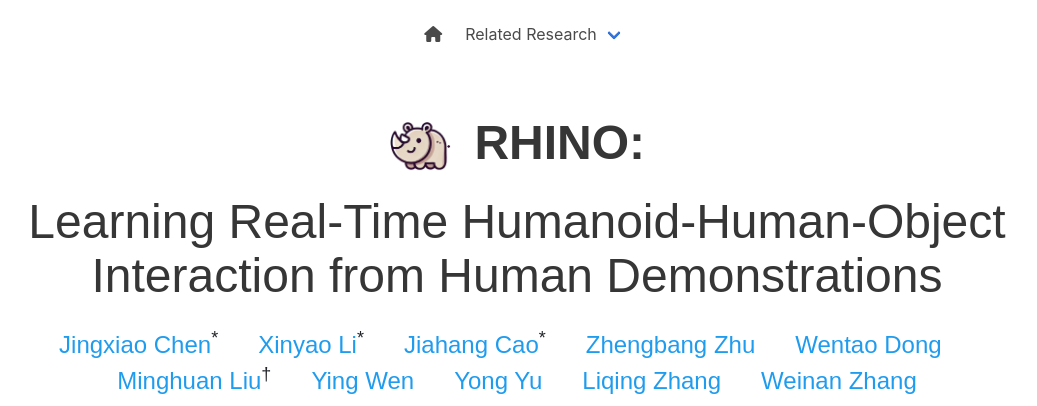
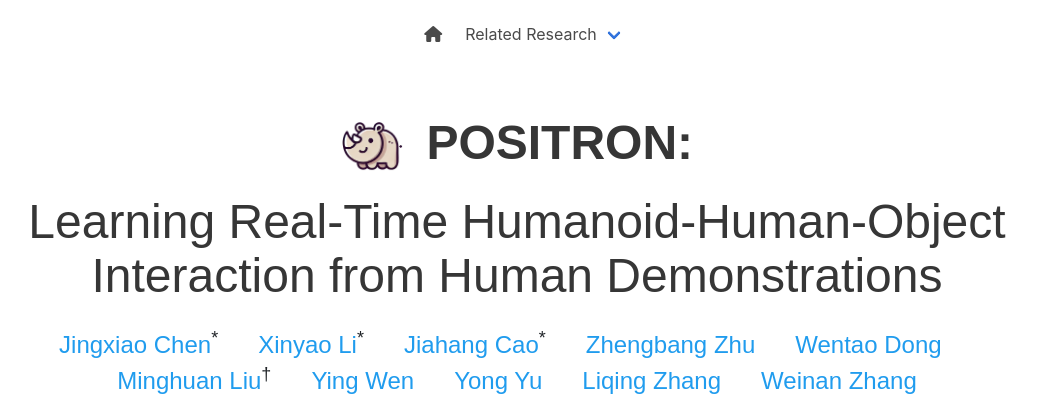
Before and after one commit to AzazHassankhan/ai-safety-humanoid-robots, a plain HTML site: page index.html in a window 1280 px wide. Shown: the top 406 px of the page, without its empty margins (123-1160 px from the left). Drawn offline with nearby package versions, Linux system fonts and the light colour scheme; some icons are missing; a web font is replaced by a local one.

Commit message:
Update index.html

```diff
--- a/index.html
+++ b/index.html
@@ -75,7 +75,7 @@
         <div class="column has-text-centered">
             <h1 class="title is-1 publication-title">
             <img src="./static/images/rhino_icon.png" alt="RHINO Icon" style="vertical-align: middle; margin-right: 10px; width: auto; height: 50px;">
-            RHINO:
+            POSITRON:
             </h1>
           <h1 class="title is-1 publication-title" style="font-weight: normal;">Learning Real-Time Humanoid-Human-Object Interaction from Human Demonstrations</h1>
           <div class="is-size-4 publication-authors">
```
